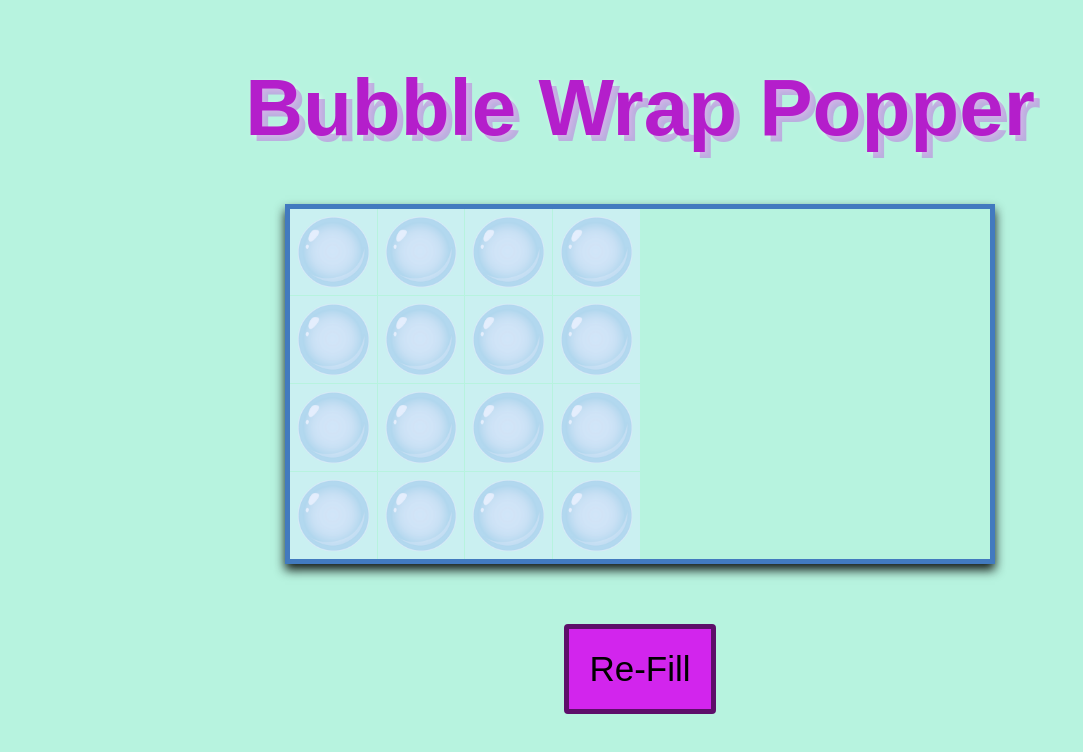
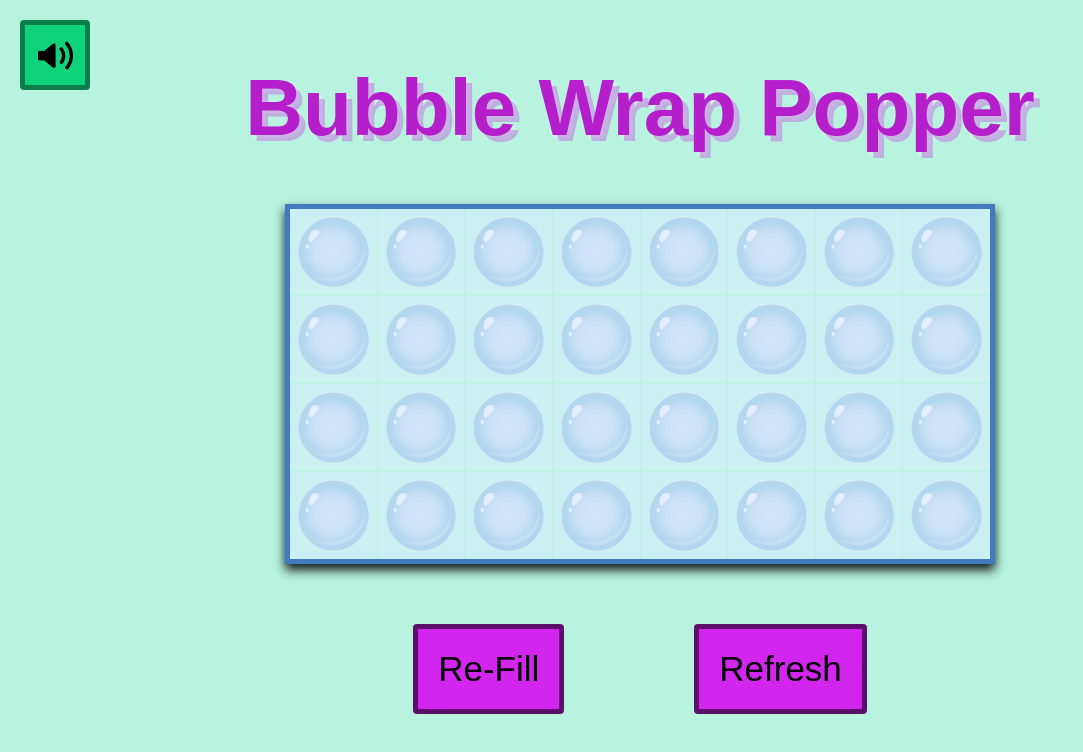
Before and after one commit to sds2311/project2, a plain HTML site: page bubbleWrap/bubble.html in a window 1280 px wide. Shown: the whole page, without its empty margins (0-1083 px from the left). Drawn offline with Linux system fonts and the light colour scheme.

Commit message:
Update bubble.html

```diff
--- a/bubbleWrap/bubble.html
+++ b/bubbleWrap/bubble.html
@@ -35,10 +35,40 @@
           <img class="bubble" src="imagesBubble/unPop.png" alt="Unpopped" onclick="popTime(this)">
           <img class="bubble" src="imagesBubble/unPop.png" alt="Unpopped" onclick="popTime(this)">
         </div>
+        <div class="column">
+          <img class="bubble" src="imagesBubble/unPop.png" alt="Unpopped" onclick="popTime(this)">
+          <img class="bubble" src="imagesBubble/unPop.png" alt="Unpopped" onclick="popTime(this)">
+          <img class="bubble" src="imagesBubble/unPop.png" alt="Unpopped" onclick="popTime(this)">
+          <img class="bubble" src="imagesBubble/unPop.png" alt="Unpopped" onclick="popTime(this)">
+        </div>
+        <div class="column">
+          <img class="bubble" src="imagesBubble/unPop.png" alt="Unpopped" onclick="popTime(this)">
+          <img class="bubble" src="imagesBubble/unPop.png" alt="Unpopped" onclick="popTime(this)">
+          <img class="bubble" src="imagesBubble/unPop.png" alt="Unpopped" onclick="popTime(this)">
+          <img class="bubble" src="imagesBubble/unPop.png" alt="Unpopped" onclick="popTime(this)">
+        </div>
+        <div class="column">
+          <img class="bubble" src="imagesBubble/unPop.png" alt="Unpopped" onclick="popTime(this)">
+          <img class="bubble" src="imagesBubble/unPop.png" alt="Unpopped" onclick="popTime(this)">
+          <img class="bubble" src="imagesBubble/unPop.png" alt="Unpopped" onclick="popTime(this)">
+          <img class="bubble" src="imagesBubble/unPop.png" alt="Unpopped" onclick="popTime(this)">
+        </div>
+        <div class="column">
+          <img class="bubble" src="imagesBubble/unPop.png" alt="Unpopped" onclick="popTime(this)">
+          <img class="bubble" src="imagesBubble/unPop.png" alt="Unpopped" onclick="popTime(this)">
+          <img class="bubble" src="imagesBubble/unPop.png" alt="Unpopped" onclick="popTime(this)">
+          <img class="bubble" src="imagesBubble/unPop.png" alt="Unpopped" onclick="popTime(this)">
+        </div>
     </div>
   </div>
-  <button class="fill" onclick="reFill()">Re-Fill</button>
-  <img id="blowingCursor" src="imagesBubble/blowingImage.png" alt="Blowing cursor">
+  <div class="button-container">
+    <button class="fill" onclick="reFill()">Re-Fill</button>
+    <button class="fill" onclick="allFill()">Refresh</button>
+  </div>
+  <button class="music top-left" onclick="toggleMusic()"></button>
+  <img id="blowingCursor" src="imagesBubble/bubbleBlower.png" alt="Blowing cursor">
+  <audio id="backgroundMusic" src="sounds/cozyMusic.mp3" preload="auto" loop></audio>
+  <audio id="blowing" src="sounds/wind-blowing.mp3" preload="auto" loop></audio>
     <script>
       let blowingMode = false;
       const blowingCursor = document.getElementById('blowingCursor');
@@ -48,7 +78,7 @@
         {
           element.src = "imagesBubble/Pop.png";
           element.alt = "Popped";
-          new Audio('finalBubbleWrap.mp3').play();
+          new Audio('sounds/finalBubbleWrap.mp3').play();
         }
       }
       function handleMouseMove(event)
@@ -66,8 +96,10 @@
             }
         }
       }
+      let blow = false;
       function reFill()
       {
+        let music2 = document.getElementById("blowing");
         blowingMode = !blowingMode;
         if (blowingMode)
         {
@@ -77,7 +109,42 @@
         {
           blowingCursor.style.display = 'none';
         }
+        if(blow)
+        {
+          music2.pause();
+        }
+        else
+        {
+          music2.volume = 0.05;
+          music2.play();
+        }
+        blow = !blow;
       }
+      function allFill()
+      {
+        const bubbles = document.querySelectorAll('.bubble');
+        bubbles.forEach(bubble => {
+          bubble.src = 'imagesBubble/unPop.png';
+          bubble.alt = 'Unpopped';
+        });
+      }
+      let musicPlay = false;
+      function toggleMusic() {
+        let music = document.getElementById("backgroundMusic");
+        let button = document.querySelector(".music");
+        music.volume = 0.2;
+        if(musicPlay)
+        {
+          music.pause();
+          button.style.backgroundImage = "url('imagesBubble/play.png')";
+        }
+        else
+        {
+          music.play();
+          button.style.backgroundImage = "url('imagesBubble/pause.png')";
+        }
+        musicPlay = !musicPlay;
+    }
       document.addEventListener('mousemove', handleMouseMove);
     </script>
   </body>
```
